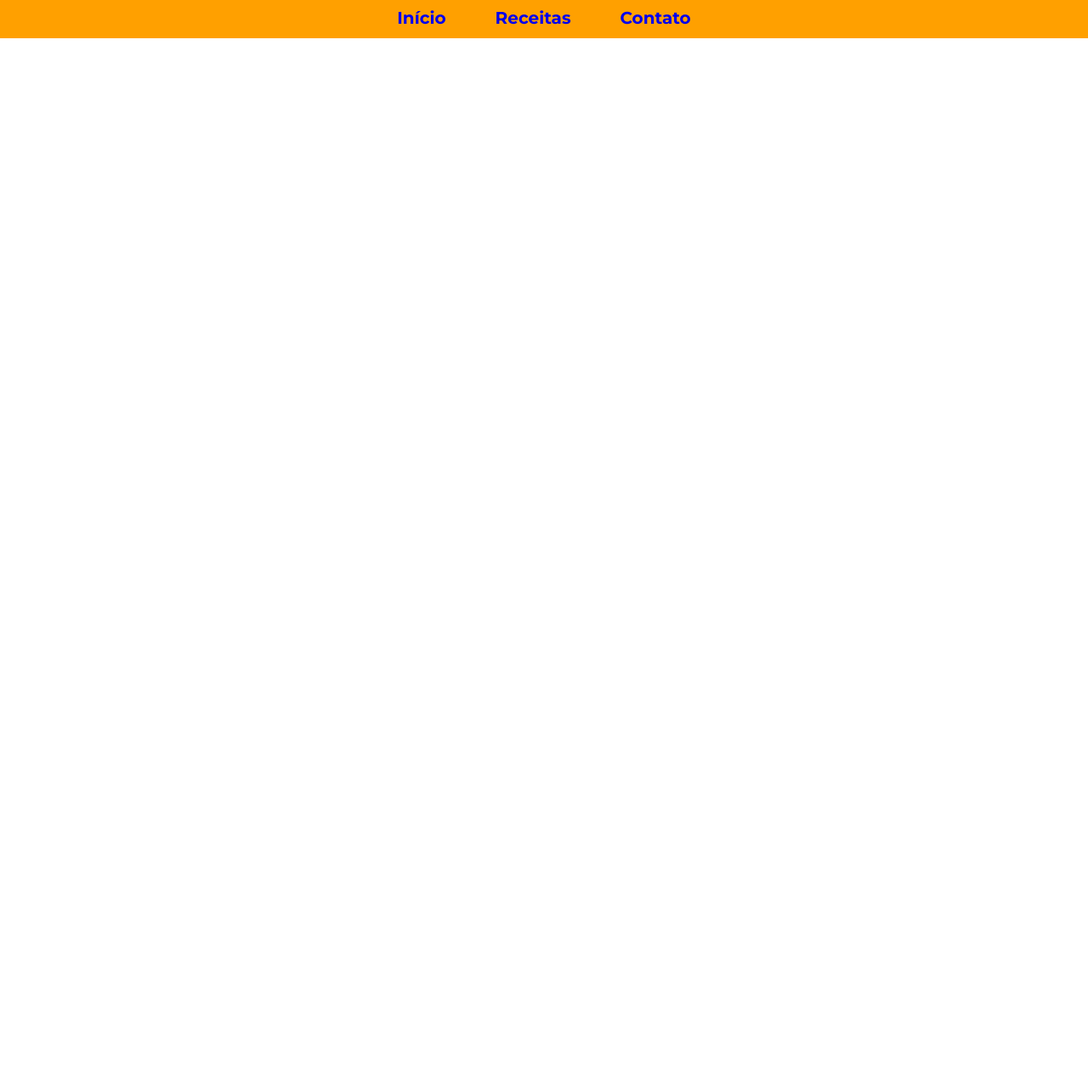
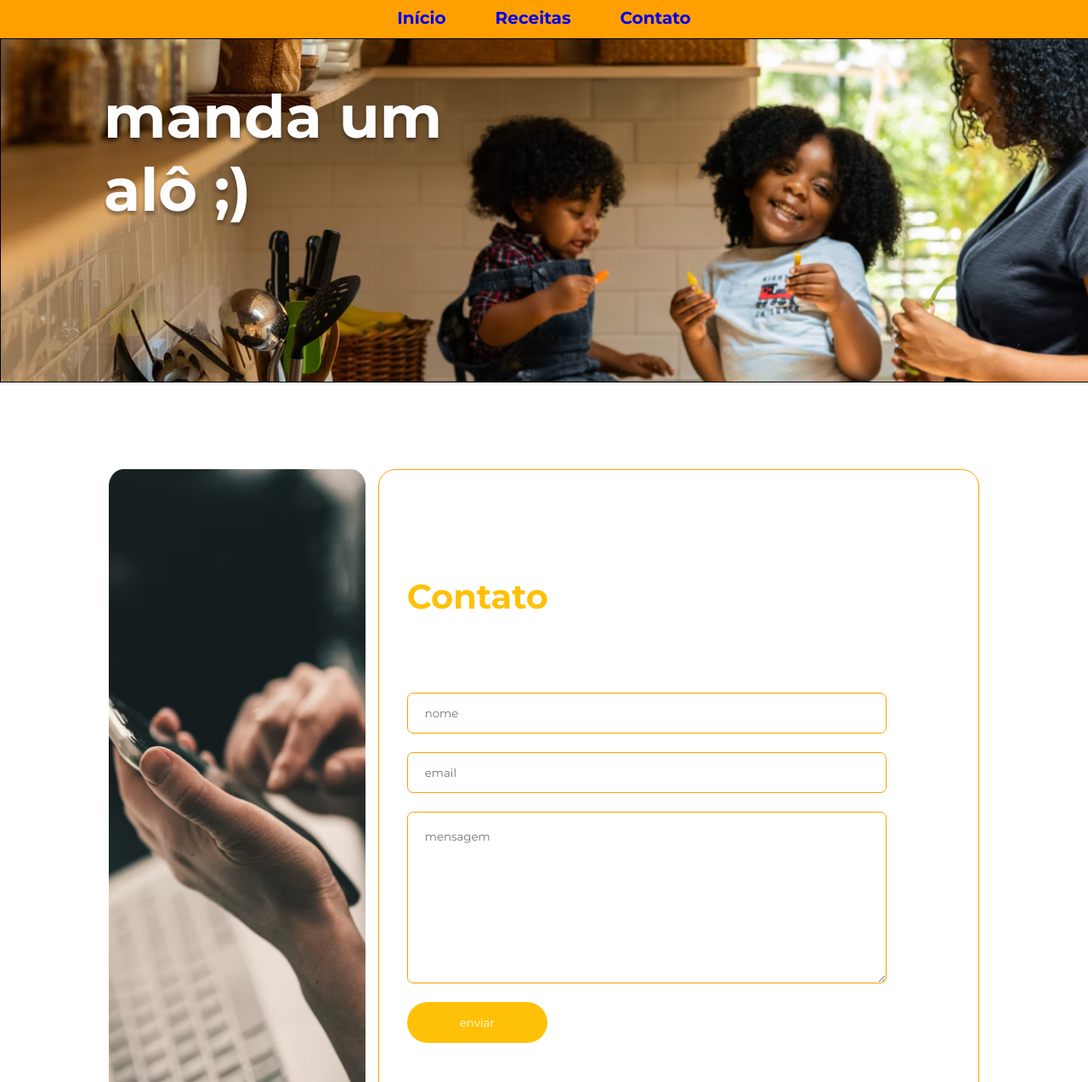
Before and after one commit to HudsonMenezes/omma_receitas, a plain HTML site: page contact.html in a window 1280 px wide. Shown: the part 87-1360 px from the top of the page at 85% size. Before the commit the page ends 800 px from the top, so only its background shows below. Drawn offline with Linux system fonts and the light colour scheme.

Commit message:
contact page created

```diff
--- a/contact.html
+++ b/contact.html
@@ -25,5 +25,32 @@
         </ul>
       </nav>
     </header>
+    <main>
+      <div class="banner-contact">
+        <h1>manda um alô ;)</h1>
+      </div>
+    </main>
+    <section class="form-container">
+      <img src="./assets/retangle-contact.png" alt="Contato" />
+      <div>
+        <form>
+          <h2>Contato</h2>
+          <input type="text" placeholder="nome" />
+          <input type="email" placeholder="email" />
+          <textarea
+            name="msg"
+            id="msg"
+            cols="30"
+            rows="10"
+            placeholder="mensagem"
+          ></textarea>
+          <button>enviar</button>
+        </form>
+      </div>
+    </section>
+    <footer>
+      <img src="./assets/logo.png" alt="Logo" />
+      <p>© 2022 omma - Tudo nosso, nada deles</p>
+    </footer>
   </body>
 </html>
--- a/styles/style.css
+++ b/styles/style.css
@@ -323,6 +323,85 @@ nav .nav-menu li a:hover{
   padding: 15px;
 }
 
+/* AQUI COMEÇA A PÁGINA CONTATO */
+
+.banner-contact{
+  background: #fff url("../assets/banner-contact.png") no-repeat;
+  background-size: cover;
+  height: 405px;
+  width: 100vw;
+  border: none;
+}
+
+.banner-contact h1{
+  font-size: 4.375rem;
+  font-weight: 700;
+  color: var(--color-menu);
+  text-shadow: 0px 4px 4px rgba(0, 0, 0, 0.36);
+  width: 400px;
+  margin-left: 122px;
+  margin-top: 49px;
+}
+
+.form-container{
+  display: flex;
+  margin: 102px auto 133px auto;
+  width: 80vw;
+  gap: 15px;
+}
+
+.form-container img{
+  width: 350px;
+}
+
+.form-container div{
+  width: 820px;
+  height: 766px;
+  border: 1px solid var(--color-maincolor);
+  border-radius: 20px;
+
+}
+
+.form-container div form{
+  display: flex;
+  flex-direction: column;
+  align-items: center;
+  width: 80%;
+  gap: 22px;
+  margin: 64px 33px;
+}
+
+.form-container div form h2{
+  font-weight: 700;
+  font-size: 2.5rem;
+  align-self: flex-start;
+  margin-bottom: 67px;
+  margin-top: 60px;
+  color: var(--color-logo-bg);
+}
+
+.form-container div form input, .form-container div form textarea{
+  width: 100%;
+  border-radius: 7px;
+  border: 1px solid var(--color-maincolor);
+  padding: 20px;
+}
+
+.form-container div form input{
+  height: 48px;
+}
+
+.form-container div form button{
+  background-color: var(--color-logo-bg);
+  color: var(--color-menu);
+  border-radius: 50px;
+  width: 165px;
+  height: 48px;
+  border: none;
+  align-self: flex-start;
+}
+
+
 /* AQUI COMEÇA O FOOTER */
 
 footer{
```
Also changed, not shown: assets/banner-contact.png (added), assets/retangle-contact.png (added).
